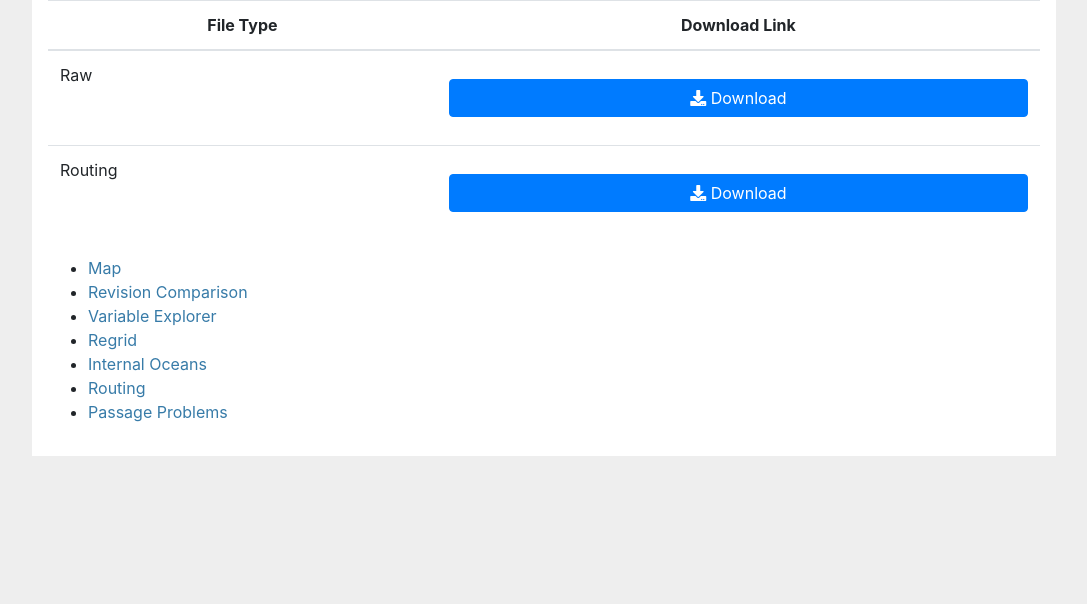
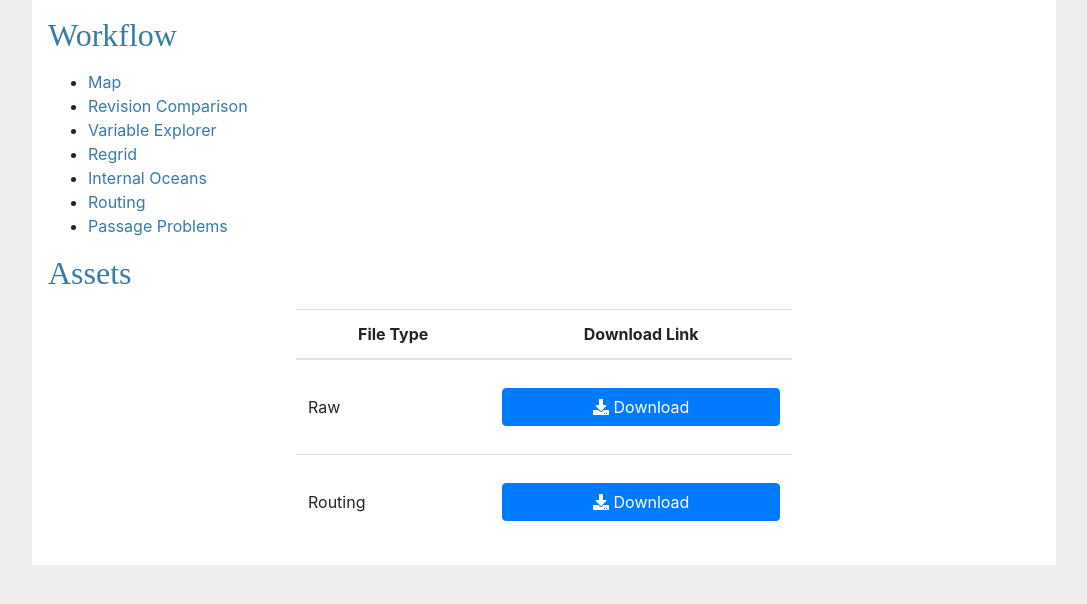
Before and after one commit to Paleoclim-CNRS/netcdf_editor_app, a Flask app: page /1/steps in a window 1280 px wide. Shown: the part 157-761 px from the top of the page, without its empty margins (96-1183 px from the left). Run offline with Flask 2, Linux system fonts and the light colour scheme; the visitor is signed in with stand-in values (Sample User, id 1); data comes from the database, SQL or seed files in the repository; some libraries are stand-ins or nearby versions.

Commit message:
updated assests style

```diff
--- a/netcdf_editor_app/static/style.css
+++ b/netcdf_editor_app/static/style.css
@@ -155,3 +155,22 @@ input[type=submit] {
   0% { transform: rotate(0deg); }
   100% { transform: rotate(360deg); }
 }
+
+/* table.dataframe, .dataframe th, .dataframe td {
+  border: none;
+  border-bottom: 1px solid #C8C8C8;
+  border-collapse: collapse;
+  text-align:left;
+  padding: 10px;
+  margin-bottom: 40px;
+  font-size: 0.9em;
+} */
+
+.table {
+  width: 50%;
+  margin: auto;
+}
+
+.table td {
+  vertical-align: middle;
+}
--- a/netcdf_editor_app/templates/app/steps.html
+++ b/netcdf_editor_app/templates/app/steps.html
@@ -6,7 +6,7 @@ Datafile chosen: {{ data_file_name }}
 {% endblock %}
 
 {% block content %}
-{{ assets_table|safe }}
+<h2>Workflow</h2>
 <ul>
     <li>
         <a class="action" href="{{ url_for('app.map', _id=_id) }}">
@@ -44,4 +44,6 @@ Datafile chosen: {{ data_file_name }}
         </a>
     </li>
 </ul>
+<h2>Assets</h2>
+{{ assets_table|safe }}
 {% endblock %}
```
